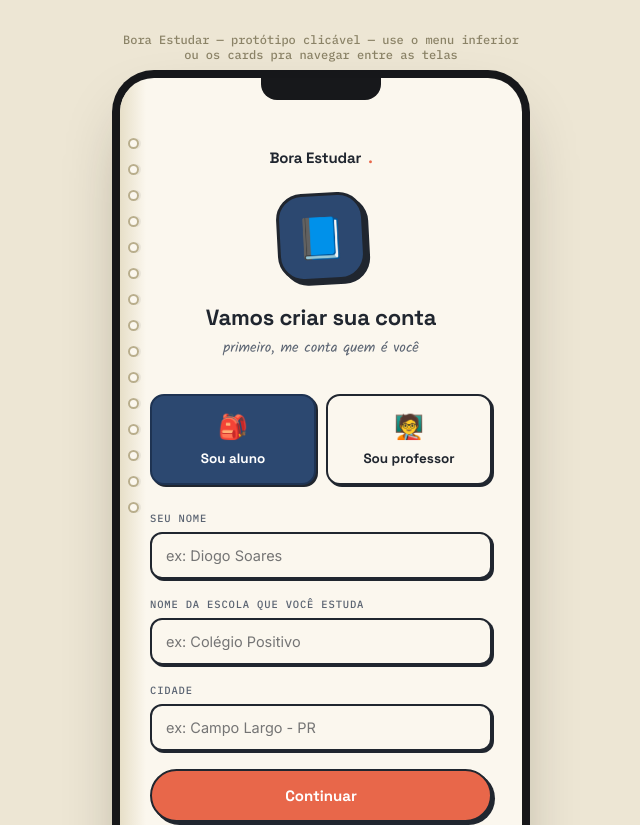
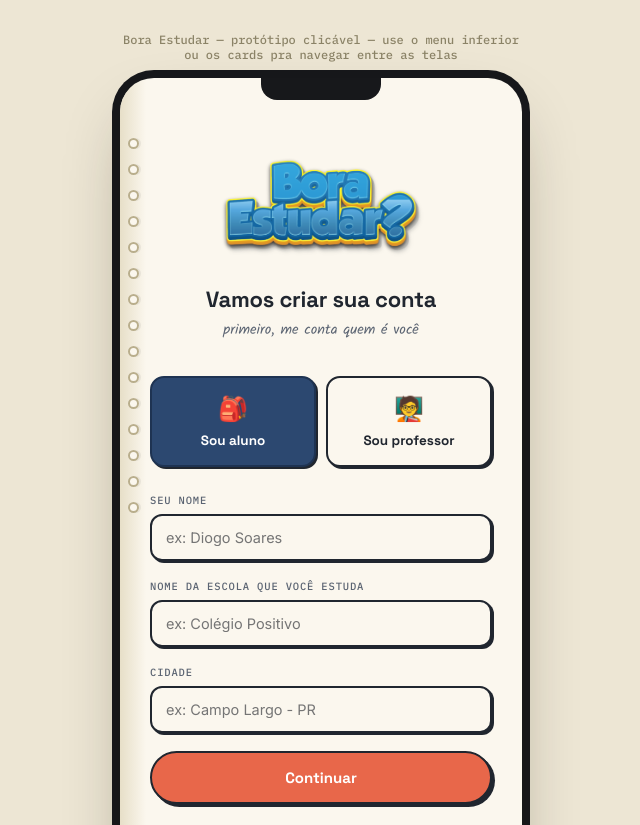
Before and after one commit to diogopl210721/Bora-estudar, a plain HTML site: page index.html in a window 1280 px wide. Shown: the top 825 px of the page, without its empty margins (319-959 px from the left). Drawn offline with nearby package versions, Linux system fonts and the light colour scheme.

Commit message:
corrige recursao infinita nas politicas de RLS e adiciona logo do app

```diff
--- a/index.html
+++ b/index.html
@@ -4,6 +4,7 @@
 <meta charset="UTF-8">
 <meta name="viewport" content="width=device-width, initial-scale=1.0">
 <title>Bora Estudar — Protótipo</title>
+<link rel="icon" type="image/png" href="logo.png">
 <link rel="preconnect" href="https://fonts.googleapis.com">
 <link href="https://fonts.googleapis.com/css2?family=Space+Grotesk:wght@500;600;700&family=Inter:wght@400;500;600;700&family=Kalam:wght@400;700&family=IBM+Plex+Mono:wght@500;600&display=swap" rel="stylesheet">
 <script src="https://cdn.jsdelivr.net/npm/@supabase/supabase-js@2"></script>
@@ -443,6 +444,9 @@
   .footer-credit{
     font-family:'IBM Plex Mono',monospace; font-size:11px; color:#9a9278; margin-top:22px; text-align:center;
   }
+  .logo-img{ max-width:220px; width:70%; height:auto; margin:0 auto 22px; display:block; filter:drop-shadow(3px 4px 0 rgba(32,38,47,.25)); }
+  .logo-img.small{ max-width:130px; margin-bottom:18px; }
+  .home-logo{ height:22px; width:auto; margin-bottom:2px; }
 </style>
 </head>
 <body>
@@ -458,8 +462,7 @@
   <!-- ============ CADASTRO ============ -->
   <div class="screen active" id="screen-cadastro">
     <div class="onboard-wrap">
-      <div class="brand-wordmark">Bora Estudar<span class="dot">.</span></div>
-      <div class="onboard-mascot">📘</div>
+      <img src="logo.png" alt="Bora Estudar" class="logo-img">
       <h1>Vamos criar sua conta</h1>
       <span class="hand">primeiro, me conta quem é você</span>
 
@@ -498,7 +501,7 @@
   <!-- ============ CÓDIGO DE TURMA/GRUPO ============ -->
   <div class="screen" id="screen-codigo">
     <div class="onboard-wrap">
-      <div class="onboard-mascot">🔑</div>
+      <img src="logo.png" alt="Bora Estudar" class="logo-img small">
       <h1>Tem um código?</h1>
       <span class="hand">se um professor ou amigo te passou um código de turma, é aqui que ele entra</span>
 
@@ -525,7 +528,7 @@
     <div class="sheet">
       <div class="header">
         <div class="greet">
-          <span class="eyebrow" style="color:var(--coral);">Bora Estudar</span>
+          <img src="logo.png" alt="Bora Estudar" class="home-logo">
           <h1 id="home-saudacao">Oi 👋</h1>
           <span class="hand">bora estudar hoje?</span>
         </div>
```
Also changed, not shown: logo.png (added).
